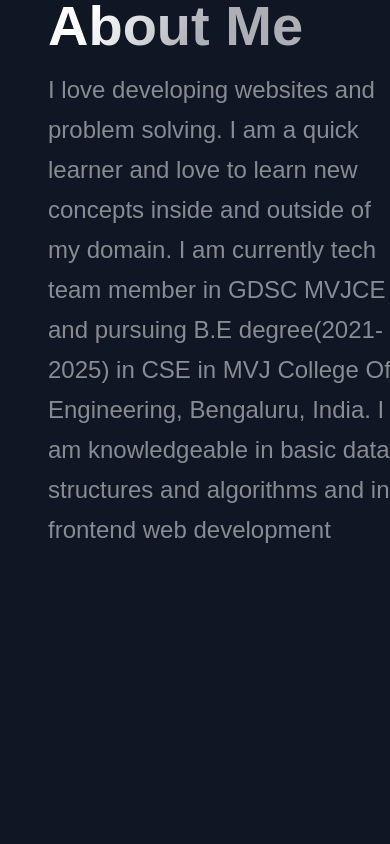
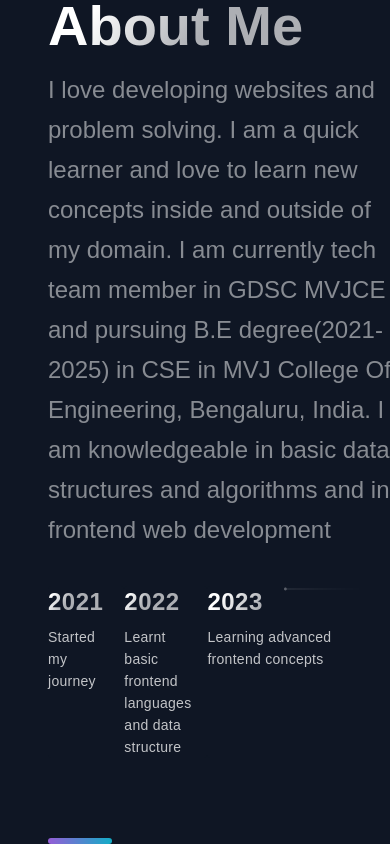
Before and after one commit to Shivam-Sharma-1/Simple-Portfolio-Website, a Next.js app: page / in a window 390 px wide. Shown: the part 3669-4513 px from the top of the page. Before the commit the page ends 4255 px from the top, so only its background shows below. Built offline with nearby package versions, Linux system fonts and the light colour scheme.

Commit message:
feat: add carousel with support for mobile

```diff
--- a/src/components/TimeLine/TimeLine.js
+++ b/src/components/TimeLine/TimeLine.js
@@ -1,12 +1,110 @@
-import { Section, SectionText, SectionTitle } from "@/themes/GlobalComponents"
+import { Section, SectionDivider, SectionText, SectionTitle } from "@/themes/GlobalComponents"
+import { CarouselButton, CarouselButtonDot, CarouselButtons, CarouselContainer, CarouselItem, CarouselItemImg, CarouselItemText, CarouselItemTitle, CarouselMobileScrollNode } from "./TimeLineStyles"
+import { TimeLineData } from "@/constants/constants"
+import { useEffect, useRef, useState } from "react"
+
+const TOTAL_CAROUSEL_COUNT = TimeLineData.length
 
 function TimeLine() {
+    const [activeItem, setActiveItem] = useState(0)
+    const carouselRef = useRef()
+
+    function scroll(node, left) {
+        return node.scrollTo({ left, behavior: 'smooth'})
+    }
+
+    function handleClick(e, index) {
+        e.preventDefault()
+
+        if(carouselRef.current) {
+            const scrollLeft = Math.floor(carouselRef.current.scrollWidth * 0.7 * (index / TimeLineData.length))
+            scroll(carouselRef.current, scrollLeft)
+        }
+    }
+
+    function handleScroll() {
+        if(carouselRef.current) {
+            const index = Math.round((carouselRef.current.scrollLeft / (carouselRef.current.scrollWidth * 0.7)) * TimeLineData.length);
+            setActiveItem(index);
+        }
+    }
+
+    useEffect(() => {
+        function handleResize() {
+            scroll(carouselRef.current, 0)
+        }
+        window.addEventListener('resize', handleResize)
+    }, [])
+
     return (
         <Section id='about'>
             <SectionTitle>About Me</SectionTitle>
             <SectionText>
                 I love developing websites and problem solving. I am a quick learner and love to learn new concepts inside and outside of my domain. I am currently tech team member in GDSC MVJCE and pursuing B.E degree(2021-2025) in CSE in MVJ College Of Engineering, Bengaluru, India. I am knowledgeable in basic data structures and algorithms and in frontend web development
             </SectionText>
+            <CarouselContainer ref={carouselRef} onScroll={handleScroll}>
+                <>
+                    {TimeLineData.map((item, index) => (
+                        <CarouselMobileScrollNode key={index} final={index === TOTAL_CAROUSEL_COUNT-1}>
+                            <CarouselItem
+                                index={index}
+                                id={`carousel__item-${index}`}
+                                active={activeItem}
+                                onClick={e => handleClick(e, index)}
+                                >
+                                <CarouselItemTitle>
+                                    {item.year}
+                                    <CarouselItemImg
+                                        width="208"
+                                        height="6"
+                                        viewBox="0 0 208 6"
+                                        fill="none"
+                                        xmlns="http://www.w3.org/2000/svg">
+                                        <path
+                                        fill-rule="evenodd"
+                                        clip-rule="evenodd"
+                                        d="M2.5 5.5C3.88071 5.5 5 4.38071 5 3V3.5L208 3.50002V2.50002L5 2.5V3C5 1.61929 3.88071 0.5 2.5 0.5C1.11929 0.5 0 1.61929 0 3C0 4.38071 1.11929 5.5 2.5 5.5Z"
+                                        fill="url(#paint0_linear)"
+                                        fill-opacity="0.33"
+                                        />
+                                        <defs>
+                                        <linearGradient
+                                            id="paint0_linear"
+                                            x1="-4.30412e-10"
+                                            y1="0.5"
+                                            x2="208"
+                                            y2="0.500295"
+                                            gradientUnits="userSpaceOnUse">
+                                            <stop stop-color="white" />
+                                            <stop
+                                            offset="0.79478"
+                                            stop-color="white"
+                                            stop-opacity="0"
+                                            />
+                                        </linearGradient>
+                                        </defs>
+                                    </CarouselItemImg>
+                                </CarouselItemTitle>
+                                <CarouselItemText>{item.text}</CarouselItemText>
+                            </CarouselItem>
+                        </CarouselMobileScrollNode>
+                    ))}
+                </>
+            </CarouselContainer>
+            <CarouselButtons>
+                {TimeLineData.map((item, index) => (
+                    <CarouselButton
+                        key={index}
+                        index={index}
+                        active={activeItem}
+                        onClick={e => handleClick(e)}
+                        type="button"
+                    >
+                        <CarouselButtonDot active={activeItem}/>
+                    </CarouselButton>
+                ))}
+            </CarouselButtons>
+            <SectionDivider/>
         </Section>
     )
 }
```
